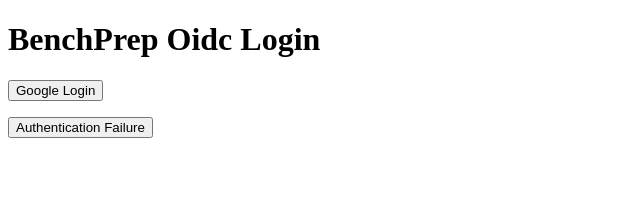
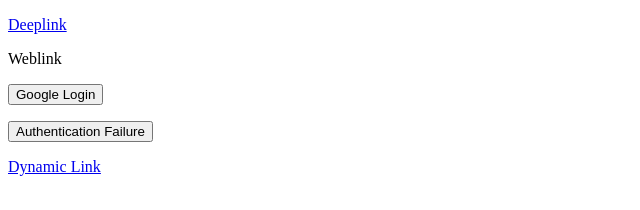
Before and after one commit to rajendratechment/oidic, a plain HTML site: page server-code/public/index.html in a window 1280 px wide. Shown: the whole page, without its empty margins (0-640 px from the left). Drawn offline with Linux system fonts and the light colour scheme.

Commit message:
update the HTML page

```diff
--- a/server-code/public/index.html
+++ b/server-code/public/index.html
@@ -2,16 +2,22 @@
 <html>
 <body>
 
-<h1>BenchPrep Oidc Login</h1>
+  <p>
+    <a href="benchprep://pmi?accesstoken=eweweewewe">Deeplink</a>
+  </p>
+<p>Weblink</p>
+  <p>
+    <button  onclick="googlelogin()" >Google Login</button>
+  </p>
+
+  <p>
+    <button  onclick="auhFail()" >Authentication Failure</button>
+  </p>
 
 <p>
-<button  onclick="googlelogin()" >Google Login</button>
+  <a href="https://benchprepoidcsaple.page.link/deeplink">Dynamic Link</a>
 </p>
-
-<p>
-  <button  onclick="auhFail()" >Authentication Failure</button>
-  </p>
-<script>
+  <script>
 function googlelogin() {
   window.location.href='https://benchprep.com/deeplink?accessToken=L4boMLZARHzYer3ybFPWHzYer3';
 
@@ -22,5 +28,6 @@ function auhFail() {
 }
 </script>
 
+
 </body>
 </html>
```
